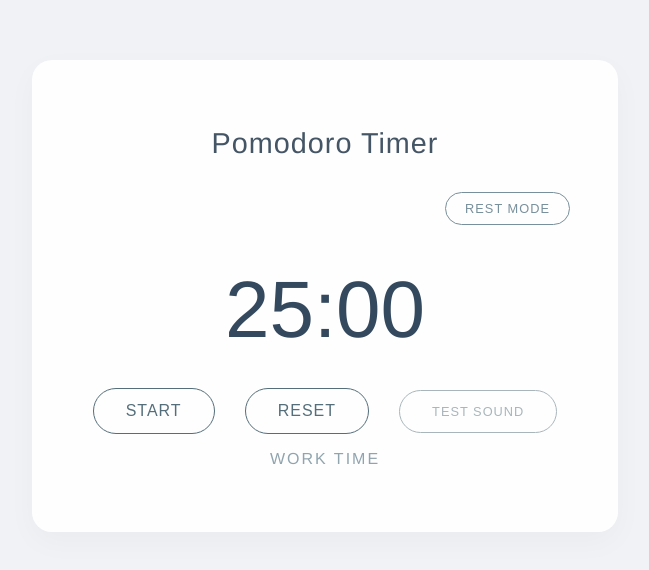
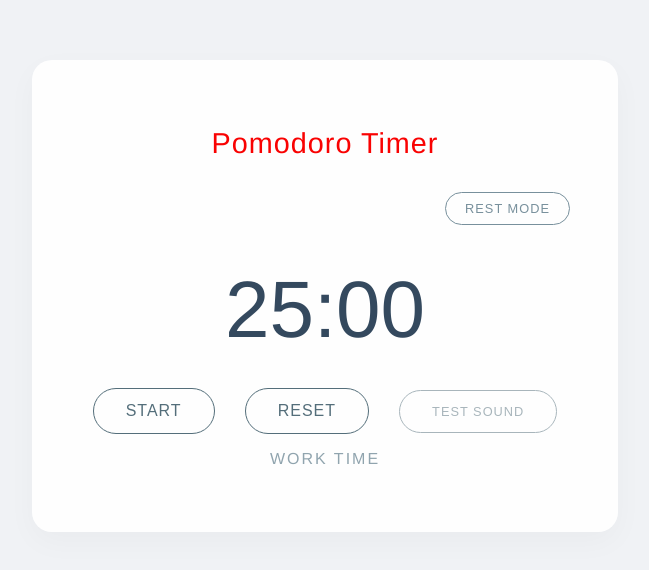
Before and after one commit to ernsterlanson/BOYA-Pomodoro, a plain HTML site: page index.html in a window 1280 px wide. Shown: the part 104-674 px from the top of the page, without its empty margins (315-964 px from the left). Drawn offline with Linux system fonts and the light colour scheme.

Commit message:
changed title to red

```diff
--- a/styles.css
+++ b/styles.css
@@ -19,7 +19,7 @@ body {
 
 h1 {
     font-weight: 300;
-    color: #445566;
+    color: #f90202;
     margin-bottom: 2rem;
     font-size: 1.8rem;
     letter-spacing: 1px;
```
